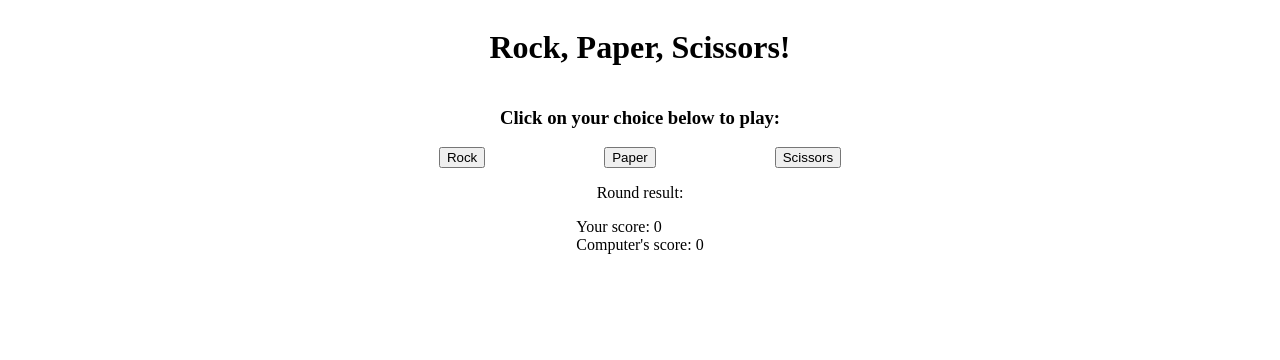
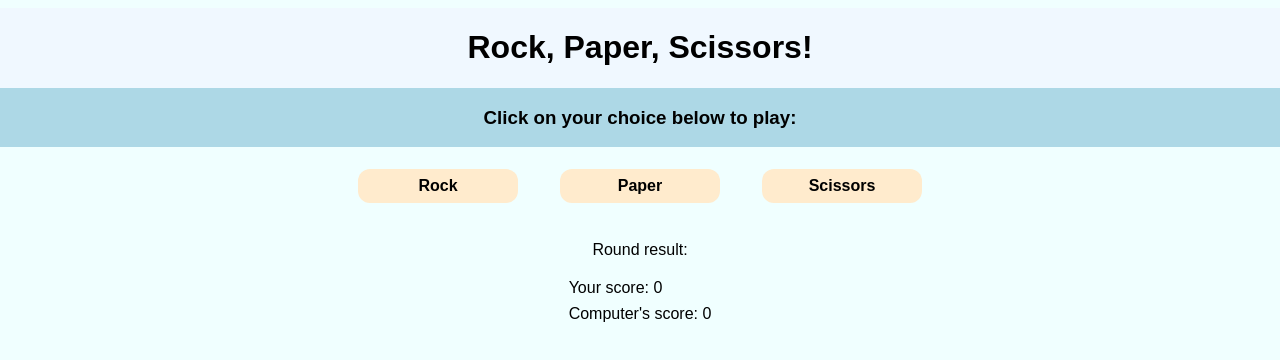
Before and after one commit to lsbdevops/odin-rock-paper-scissors, a plain HTML site: page index.html in a window 1280 px wide. Drawn offline with Linux system fonts and the light colour scheme.

Commit message:
Add css styling for elements
Basic styling including colours, padding and font added for headers,
containers and buttons.

```diff
--- a/index.html
+++ b/index.html
@@ -9,8 +9,12 @@
     </head>
     <body>
         <div class="wrapper">
-            <h1>Rock, Paper, Scissors!</h1>
-            <h3>Click on your choice below to play:</h3>
+            <div class="header1-container">
+                <h1>Rock, Paper, Scissors!</h1>
+            </div>
+            <div class="header3-container">
+                <h3>Click on your choice below to play:</h3>
+            </div>
             <div class="btn-container">
                 <button id="rock">Rock</button>
                 <button id="paper">Paper</button>
@@ -20,8 +24,8 @@
                 <p id="result">Round result:</p>
             </div>
             <div class="scores-container">
-                <div class="score-container">Your score: <span id="players-score">0</span></div>
-                <div class="score-container">Computer's score: <span id="computers-score">0</span></div>
+                <div>Your score: <span id="players-score">0</span></div>
+                <div>Computer's score: <span id="computers-score">0</span></div>
             </div>
             <div id="winner"></div>
         </div>
--- a/style.css
+++ b/style.css
@@ -1,3 +1,8 @@
+body {
+    font-family: Arial, Helvetica, sans-serif;
+    background-color: azure;
+}
+
 .wrapper {
     display: flex;
     flex-direction: column;
@@ -8,9 +13,46 @@
 .btn-container {
     display: flex;
     justify-content: space-evenly;
+    padding: 18px;
     min-width: 50vw;
 }
 
 button {
+    border: none;
+    padding: 8px 20px;
+    margin: 4px;
+    font-weight: bold;
+    font-size: 16px;
+    width: 10em;
+    border-radius: 12px;
+    background-color: blanchedalmond;
+}
 
+button:hover {
+    cursor: pointer;
+    background-color: cornflowerblue;
 }
+
+.header1-container, .header3-container {
+    display: flex;
+    align-items: center;
+    justify-content: center;
+    min-width: 100vw;
+}
+
+.header1-container {
+    background-color: aliceblue;
+}
+
+.header3-container {
+    background-color: lightblue;
+}
+
+.scores-container > div {
+    padding: 4px;
+}
+
+#winner {
+    font-size: 18px;
+    padding: 12px;
+}
```
